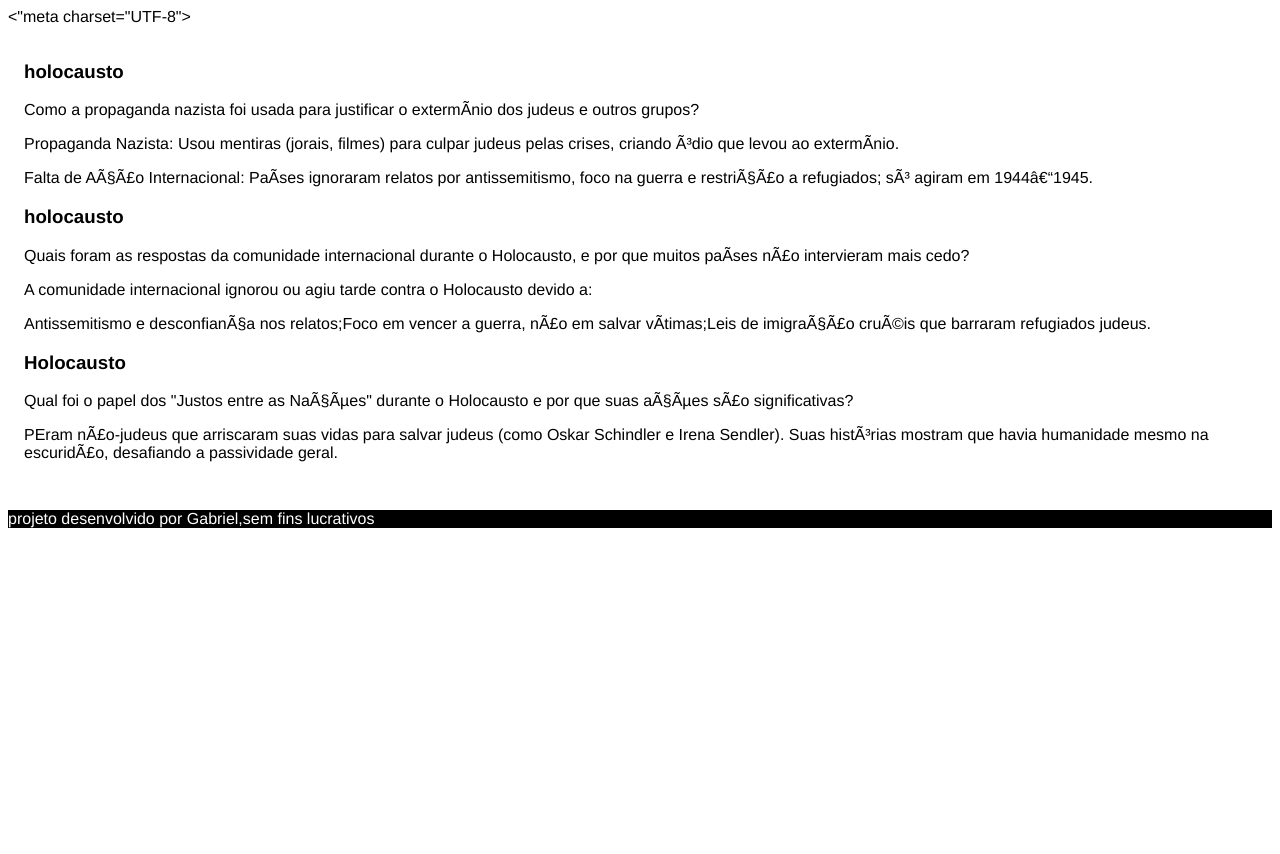
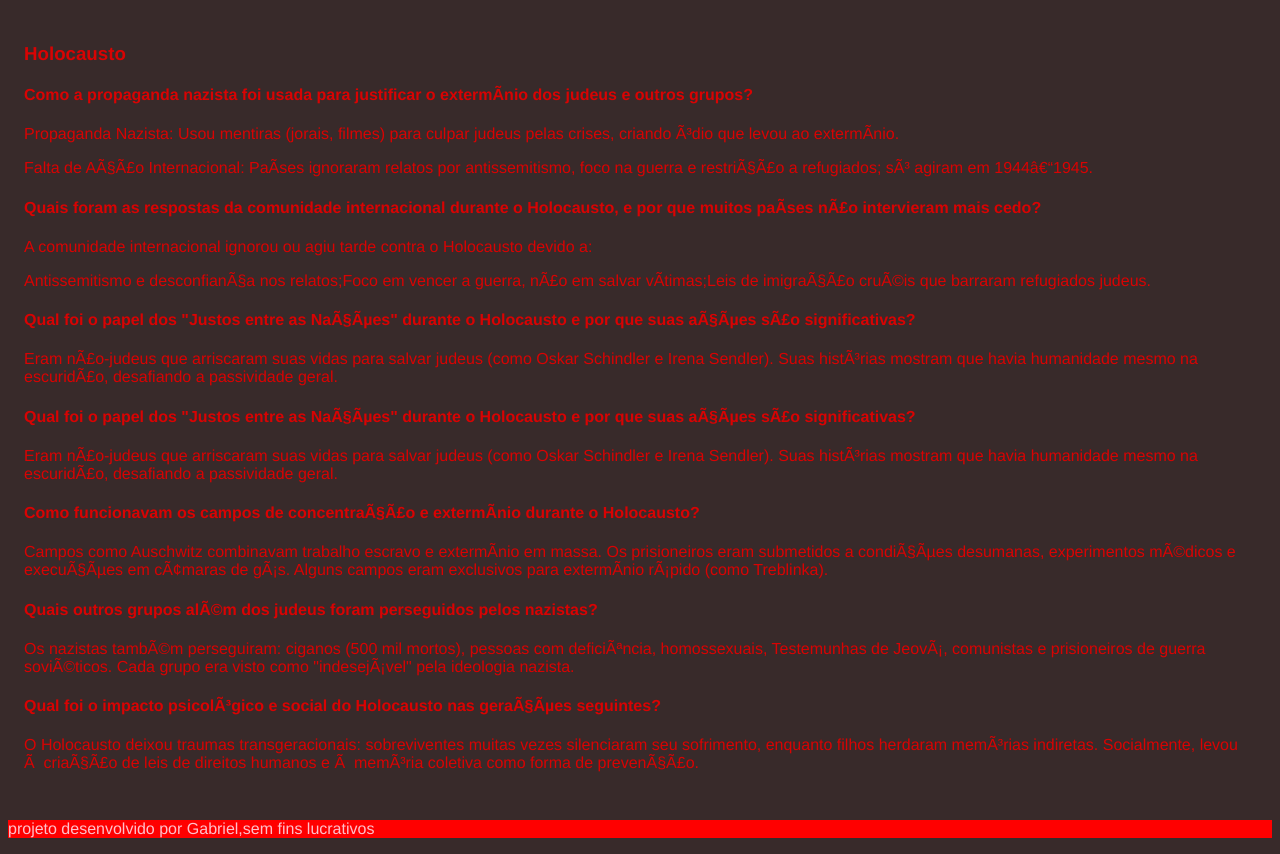
Before and after one commit to gabrieldacomputaria/biologia, a plain HTML site: page index.html in a window 1280 px wide. Before the commit the page ends 800 px from the top, so only its background shows below. Drawn offline with Linux system fonts and the light colour scheme; files that its build step writes are made by us from their sources.

Commit message:
Add files via upload

```diff
--- a/index.html
+++ b/index.html
@@ -2,41 +2,61 @@
 <html lang="pt-br">
 <head>
 <link rel="stylesheet" href="assets/style.css">
-   <"meta charset="UTF-8">
     <meta name="viewport" content="width=device-width, initial-scale=1.0">
     <title>flashcard</title>
+    <meta charset="UTF"
 </head>
 <body>
     <main>
 <section id="container">
     <article class="cartao">
         <div class="cartao__conteudo">
-            <h3>holocausto</h3>
+            <h3>Holocausto</h3>
             <div class="cartao__conteudo__pergunta">
-                Como a propaganda nazista foi usada para justificar o extermínio dos judeus e outros grupos?
+                <h4>Como a propaganda nazista foi usada para justificar o extermínio dos judeus e outros grupos?</h4>
             </div>
             <div class="cartao__conteudo__resposta">
                <p>Propaganda Nazista: Usou mentiras (jorais, filmes) para culpar judeus pelas crises, criando ódio que levou ao extermínio.</p>
                 <p>Falta de Ação Internacional: Países ignoraram relatos por antissemitismo, foco na guerra e restrição a refugiados; só agiram em 1944–1945.</p>
             </div>
-            <h3>holocausto</h3>
             <div class="cartao__conteudo__pergunta">
-                Quais foram as respostas da comunidade internacional durante o Holocausto, e por que muitos países não intervieram mais cedo?
+                <h4>Quais foram as respostas da comunidade internacional durante o Holocausto, e por que muitos países não intervieram mais cedo?</h4>
             </div>
             <div class="cartao__conteudo__resposta">
                <p>A comunidade internacional ignorou ou agiu tarde contra o Holocausto devido a:</p>
                 <p>Antissemitismo e desconfiança nos relatos;Foco em vencer a guerra, não em salvar vítimas;Leis de imigração cruéis que barraram refugiados judeus.</p>
             </div>
-            <h3>Holocausto</h3>
             <div class="cartao__conteudo__pergunta">
-                Qual foi o papel dos "Justos entre as Nações" durante o Holocausto e por que suas ações são significativas?
+                <h4>Qual foi o papel dos "Justos entre as Nações" durante o Holocausto e por que suas ações são significativas?</h4>
             </div>
             <div class="cartao__conteudo__resposta">
-               <p>PEram não-judeus que arriscaram suas vidas para salvar judeus (como Oskar Schindler e Irena Sendler). Suas histórias mostram que havia humanidade mesmo na escuridão, desafiando a passividade geral.</p>
-
+               <p>Eram não-judeus que arriscaram suas vidas para salvar judeus (como Oskar Schindler e Irena Sendler). Suas histórias mostram que havia humanidade mesmo na escuridão, desafiando a passividade geral.</p>
+            </div>
+            <div class="cartao__conteudo__pergunta">
+                <h4>Qual foi o papel dos "Justos entre as Nações" durante o Holocausto e por que suas ações são significativas?</h4>
+            </div>
+            <div class="cartao__conteudo__resposta">
+               <p>Eram não-judeus que arriscaram suas vidas para salvar judeus (como Oskar Schindler e Irena Sendler). Suas histórias mostram que havia humanidade mesmo na escuridão, desafiando a passividade geral.</p>
+            </div>
+            <div class="cartao__conteudo__pergunta">
+                <h4>Como funcionavam os campos de concentração e extermínio durante o Holocausto?</h4>
+            </div>
+            <div class="cartao__conteudo__resposta">
+               <p>Campos como Auschwitz combinavam trabalho escravo e extermínio em massa. Os prisioneiros eram submetidos a condições desumanas, experimentos médicos e execuções em câmaras de gás. Alguns campos eram exclusivos para extermínio rápido (como Treblinka).</p>
+            </div>
+            <div class="cartao__conteudo__pergunta">
+                <h4>Quais outros grupos além dos judeus foram perseguidos pelos nazistas?</h4>
+            </div>
+            <div class="cartao__conteudo__resposta">
+               <p>Os nazistas também perseguiram: ciganos (500 mil mortos), pessoas com deficiência, homossexuais, Testemunhas de Jeová, comunistas e prisioneiros de guerra soviéticos. Cada grupo era visto como "indesejável" pela ideologia nazista.</p>
+            </div>
+            <div class="cartao__conteudo__pergunta">
+                <h4>Qual foi o impacto psicológico e social do Holocausto nas gerações seguintes?</h4>
+            </div>
+            <div class="cartao__conteudo__resposta">
+               <p>O Holocausto deixou traumas transgeracionais: sobreviventes muitas vezes silenciaram seu sofrimento, enquanto filhos herdaram memórias indiretas. Socialmente, levou à criação de leis de direitos humanos e à memória coletiva como forma de prevenção.</p>
             </div>
         </div>
-
     </article>
 </section>
     </main>
--- a/style.css
+++ b/style.css
@@ -1,12 +1,12 @@
 body{
-color: rgb(0, 0, 0);
-background-color: rgb(255, 255, 255);
+color: rgb(216, 3, 3);
+background-color: rgb(56, 42, 42);
 font-family:'Franklin Gothic Medium', 'Arial Narrow', Arial, sans-serif
 
 }
 footer {
-background-color: black;
-color: white;
+background-color: red;
+color: pink;
 bottom: 0;
 }
 
```
